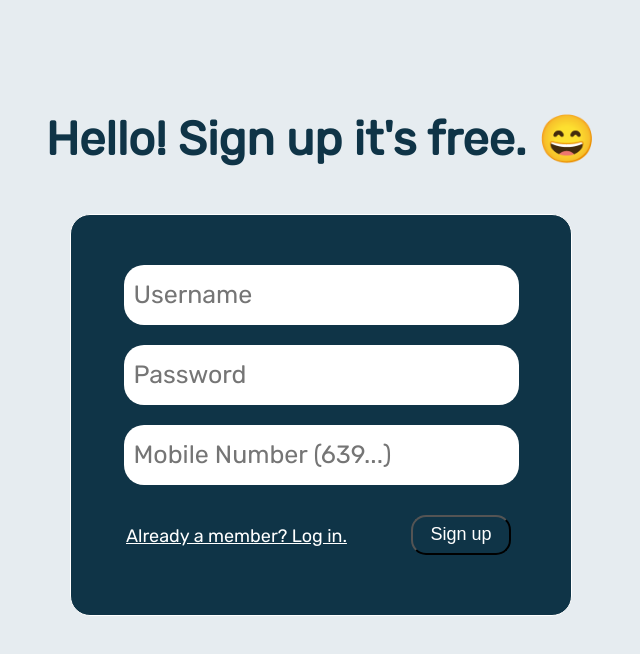
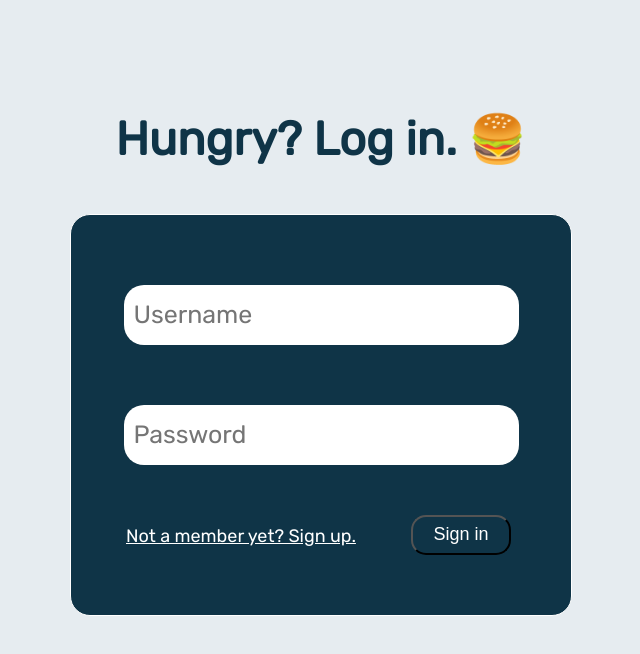
Before and after one commit to jelorivera08/food-delivery-fe, a React (Create React App) app: page / in a window 1280 px wide. Shown: the top 654 px of the page, without its empty margins (319-959 px from the left). Built offline with nearby package versions, Linux system fonts and the light colour scheme.

Commit message:
show login first

```diff
--- a/src/App/components/Welcome/WelcomeRight.js
+++ b/src/App/components/Welcome/WelcomeRight.js
@@ -11,7 +11,7 @@ const WelcomeRight = ({
   otpId,
   validateOtp,
 }) => {
-  const [showLogin, setShowLogin] = useState(false);
+  const [showLogin, setShowLogin] = useState(true);
   const [
     showMobileNumberConfirmation,
     setShowMobileNumberConfirmation,
```
